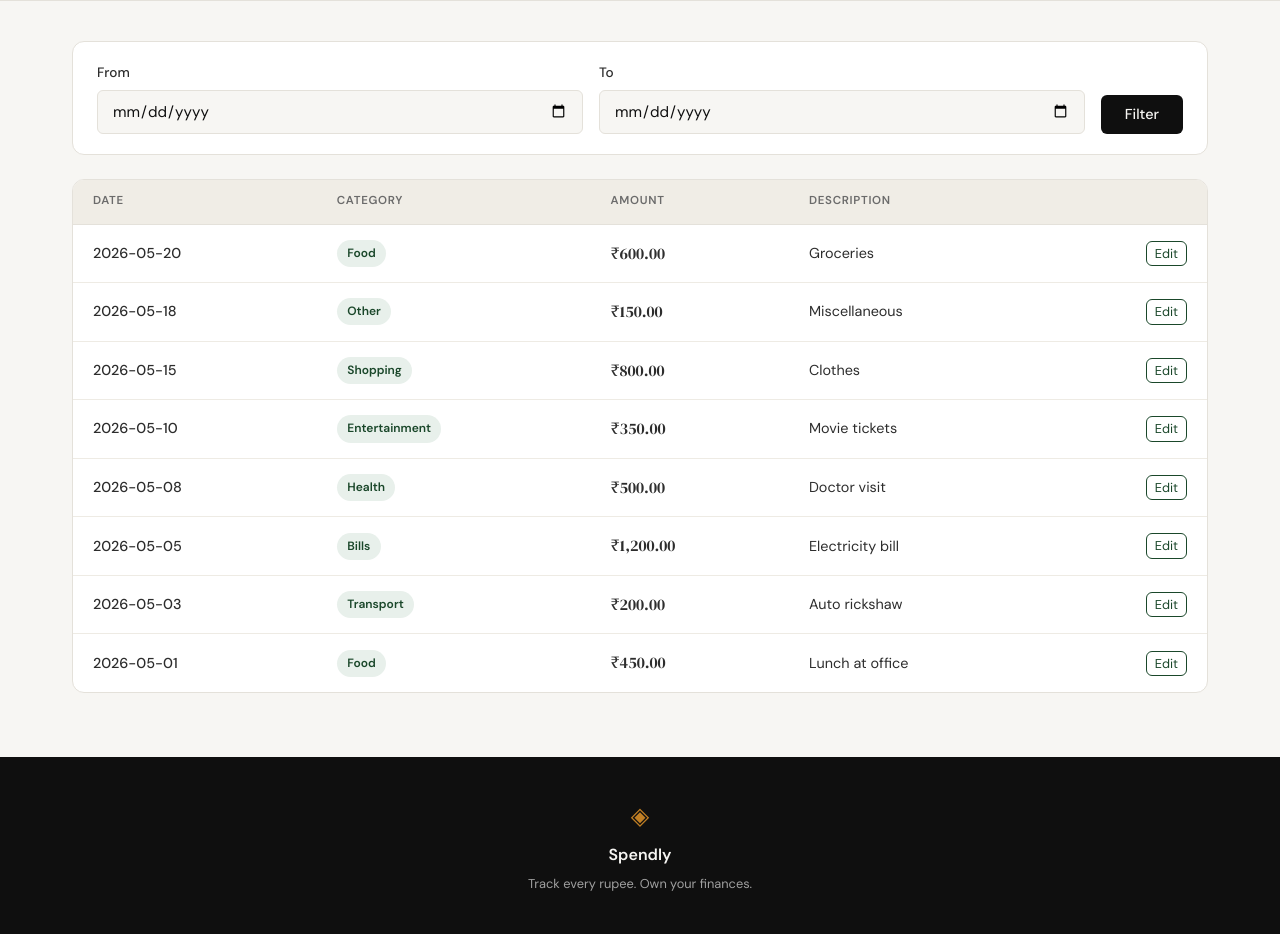
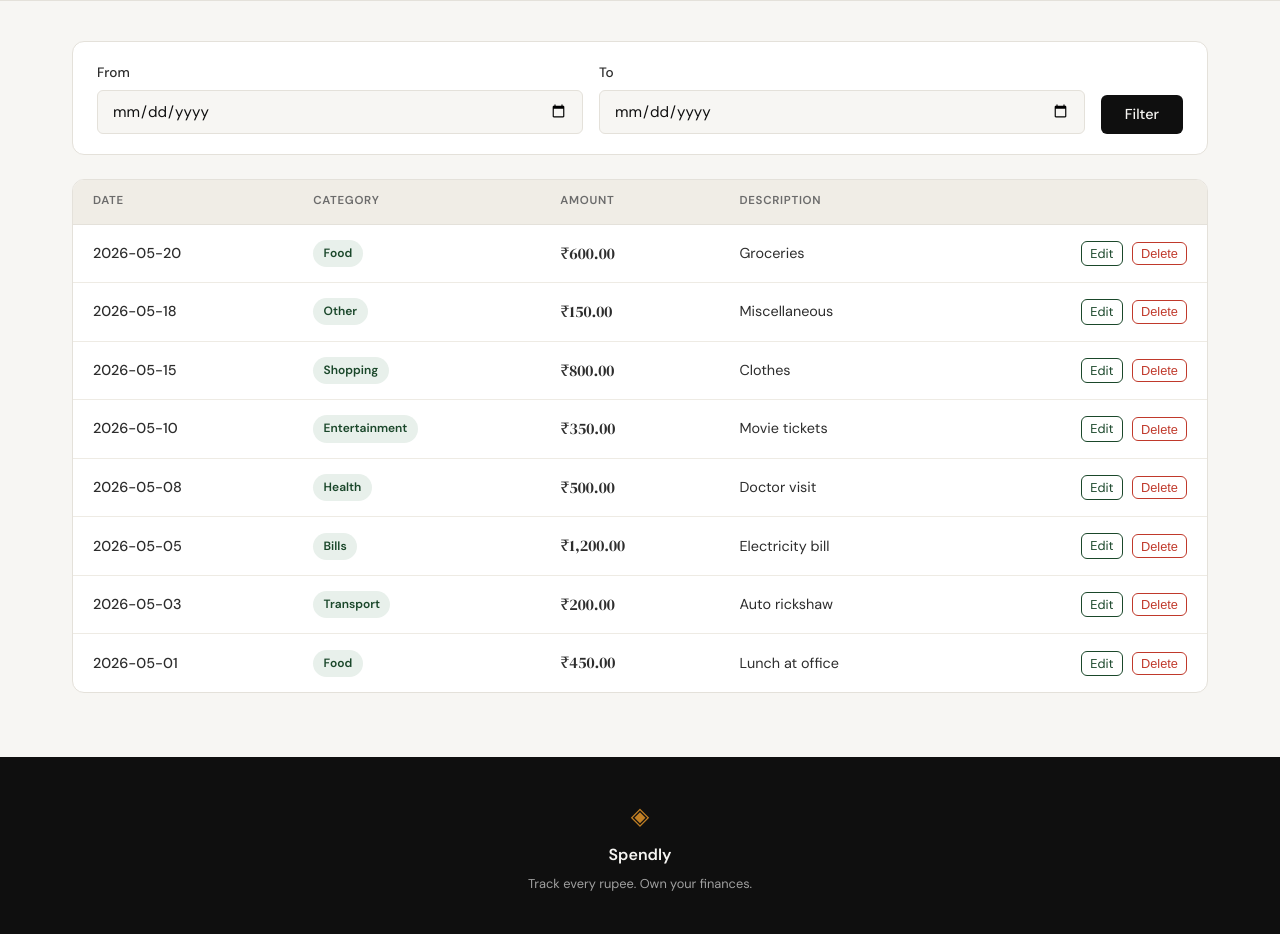
Before and after one commit to nancyp321/expense-tracker, a Flask app: page /profile/history in a window 1280 px wide. Shown: the part 262-1196 px from the top of the page. Run offline with Flask 3, Linux system fonts and the light colour scheme; the visitor is signed in with stand-in values (Sample User, id 1); data comes from the database, SQL or seed files in the repository.

Commit message:
feat: let users delete expenses from the history page

```diff
--- a/app.py
+++ b/app.py
@@ -8,6 +8,7 @@ from database.db import (
     get_user_expenses, update_user_profile, update_user_password,
     get_expenses_by_category, add_expense as db_add_expense,
     get_expense_by_id, update_expense,
+    delete_expense as db_delete_expense,
 )
 
 app = Flask(__name__)
@@ -284,9 +285,19 @@ def edit_expense(id):
     return render_template("edit_expense.html", expense=expense, categories=ALLOWED_CATEGORIES)
 
 
-@app.route("/expenses/<int:id>/delete")
+@app.route("/expenses/<int:id>/delete", methods=["POST"])
 def delete_expense(id):
-    return "Delete expense — coming in Step 9"
+    user_id = session.get("user_id")
+    if not user_id:
+        return redirect(url_for("login"))
+    expense = get_expense_by_id(id)
+    if expense is None:
+        abort(404)
+    if expense["user_id"] != user_id:
+        abort(403)
+    db_delete_expense(id)
+    flash("Expense deleted.", "success")
+    return redirect(url_for("profile_history"))
 
 
 if __name__ == "__main__":
--- a/database/db.py
+++ b/database/db.py
@@ -196,3 +196,10 @@ def update_expense(expense_id, amount, category, date, description):
     )
     db.commit()
     db.close()
+
+
+def delete_expense(expense_id):
+    db = get_db()
+    db.execute("DELETE FROM expenses WHERE id = ?", (expense_id,))
+    db.commit()
+    db.close()
--- a/static/css/style.css
+++ b/static/css/style.css
@@ -882,6 +882,8 @@ a { color: inherit; text-decoration: none; }
 .history-table__actions { white-space: nowrap; text-align: right; }
 .history-action-link { font-size: 0.8rem; color: var(--accent); text-decoration: none; padding: 0.2rem 0.5rem; border: 1px solid var(--accent); border-radius: var(--radius-sm); }
 .history-action-link:hover { background: color-mix(in srgb, var(--accent) 10%, transparent); }
+.history-action-btn--delete { font-size: 0.8rem; color: var(--danger); background: none; border: 1px solid var(--danger); border-radius: var(--radius-sm); padding: 0.2rem 0.5rem; cursor: pointer; margin-left: 0.35rem; }
+.history-action-btn--delete:hover { background: var(--danger-light); }
 
 .filter-form { background: var(--paper-card); border: 1px solid var(--border); border-radius: var(--radius-md); padding: 1.25rem 1.5rem; margin-bottom: 1.5rem; }
 .filter-form__fields { display: flex; gap: 1rem; align-items: flex-end; flex-wrap: wrap; }
--- a/templates/history.html
+++ b/templates/history.html
@@ -78,6 +78,11 @@
               <td class="history-table__desc">{{ expense.description or '—' }}</td>
               <td class="history-table__actions">
                 <a href="{{ url_for('edit_expense', id=expense.id) }}" class="history-action-link">Edit</a>
+                <form method="post" action="{{ url_for('delete_expense', id=expense.id) }}" style="display:inline;">
+                  <button type="submit"
+                          onclick="return confirm('Delete this expense?')"
+                          class="history-action-btn--delete">Delete</button>
+                </form>
               </td>
             </tr>
           {% endfor %}
```
Also changed, not shown: .claude/specs/09-delete-expense.md (added).
